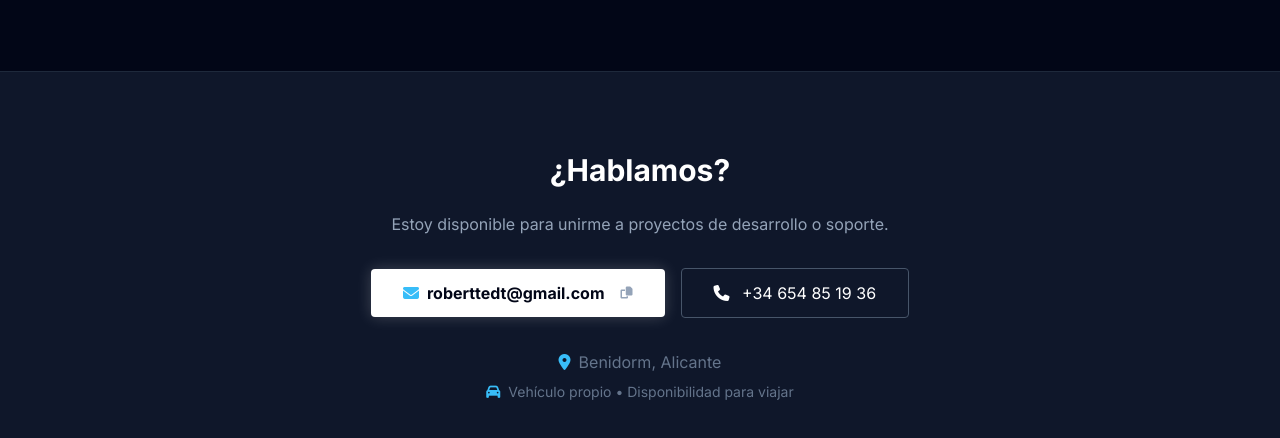
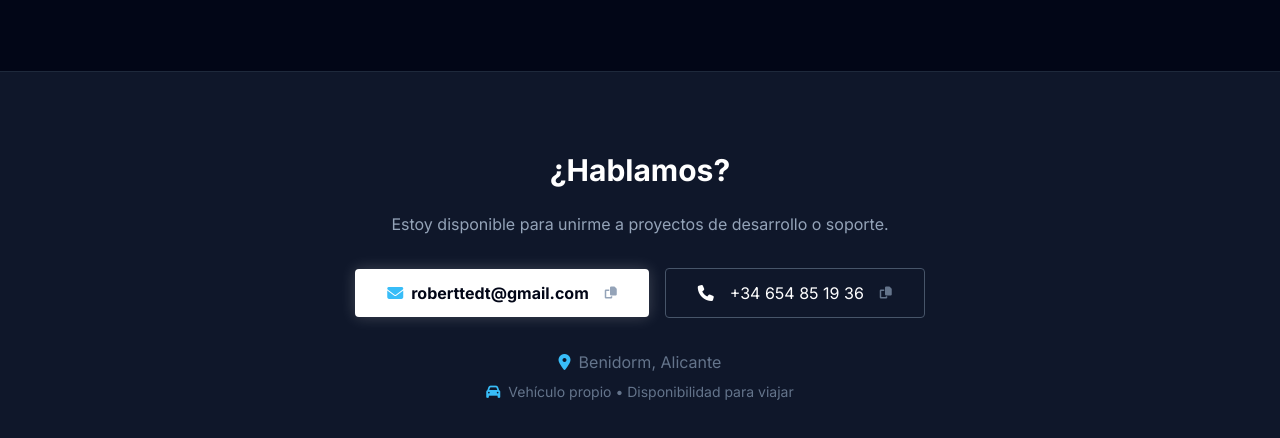
Before and after one commit to roberttedt-jr/Portafolio, a plain HTML site: page index.html in a window 1280 px wide. Shown: the part 3101-3539 px from the top of the page. Drawn offline with nearby package versions, Linux system fonts and the light colour scheme.

Commit message:
index.html

```diff
--- a/index.html
+++ b/index.html
@@ -344,7 +344,7 @@
                 Estoy disponible para unirme a proyectos de desarrollo o soporte.
             </p>
             <div class="flex flex-col sm:flex-row justify-center gap-4 items-center">
-                <!-- Botón Copiar Correo con Tooltip -->
+                <!-- Botón Copiar Correo -->
                 <button onclick="copyEmail()" class="group relative px-8 py-3 bg-white text-dark font-bold rounded hover:scale-105 transition flex items-center gap-2 active:scale-95 shadow-[0_0_15px_rgba(255,255,255,0.2)]">
                     <i class="fas fa-envelope text-primary"></i>
                     <span id="email-text">roberttedt@gmail.com</span>
@@ -355,9 +355,16 @@
                     </span>
                 </button>
 
-                <a href="tel:+34654851936" class="px-8 py-3 border border-slate-600 text-white rounded hover:bg-slate-800 transition">
-                    <i class="fas fa-phone mr-2"></i> +34 654 85 19 36
-                </a>
+                <!-- Botón Copiar Teléfono (Modificado) -->
+                <button onclick="copyPhone()" class="group relative px-8 py-3 border border-slate-600 text-white rounded hover:bg-slate-800 transition flex items-center gap-2 active:scale-95 hover:border-primary">
+                    <i class="fas fa-phone mr-2"></i>
+                    <span>+34 654 85 19 36</span>
+                    <i class="fas fa-copy text-slate-500 group-hover:text-white ml-2 text-xs transition-colors"></i>
+
+                    <span id="copy-phone-feedback" class="absolute -top-10 left-1/2 -translate-x-1/2 bg-green-500 text-white text-xs py-1 px-3 rounded opacity-0 transition-opacity duration-300 pointer-events-none font-bold">
+                        ¡Copiado!
+                    </span>
+                </button>
             </div>
             <!-- Ubicación y Movilidad añadidas -->
             <div class="mt-8 flex flex-col items-center gap-2 text-slate-500">
@@ -407,8 +414,25 @@
                 }, 2000);
             }).catch(err => {
                 console.error('Error al copiar: ', err);
-                // Fallback por si falla (navegadores antiguos)
                 alert("Email: " + email);
+            });
+        }
+
+        // Función para copiar teléfono
+        function copyPhone() {
+            const phone = "+34 654 85 19 36";
+            navigator.clipboard.writeText(phone).then(() => {
+                const feedback = document.getElementById('copy-phone-feedback');
+                feedback.classList.remove('opacity-0');
+                feedback.classList.add('opacity-100');
+
+                setTimeout(() => {
+                    feedback.classList.remove('opacity-100');
+                    feedback.classList.add('opacity-0');
+                }, 2000);
+            }).catch(err => {
+                console.error('Error al copiar: ', err);
+                alert("Teléfono: " + phone);
             });
         }
 
```
